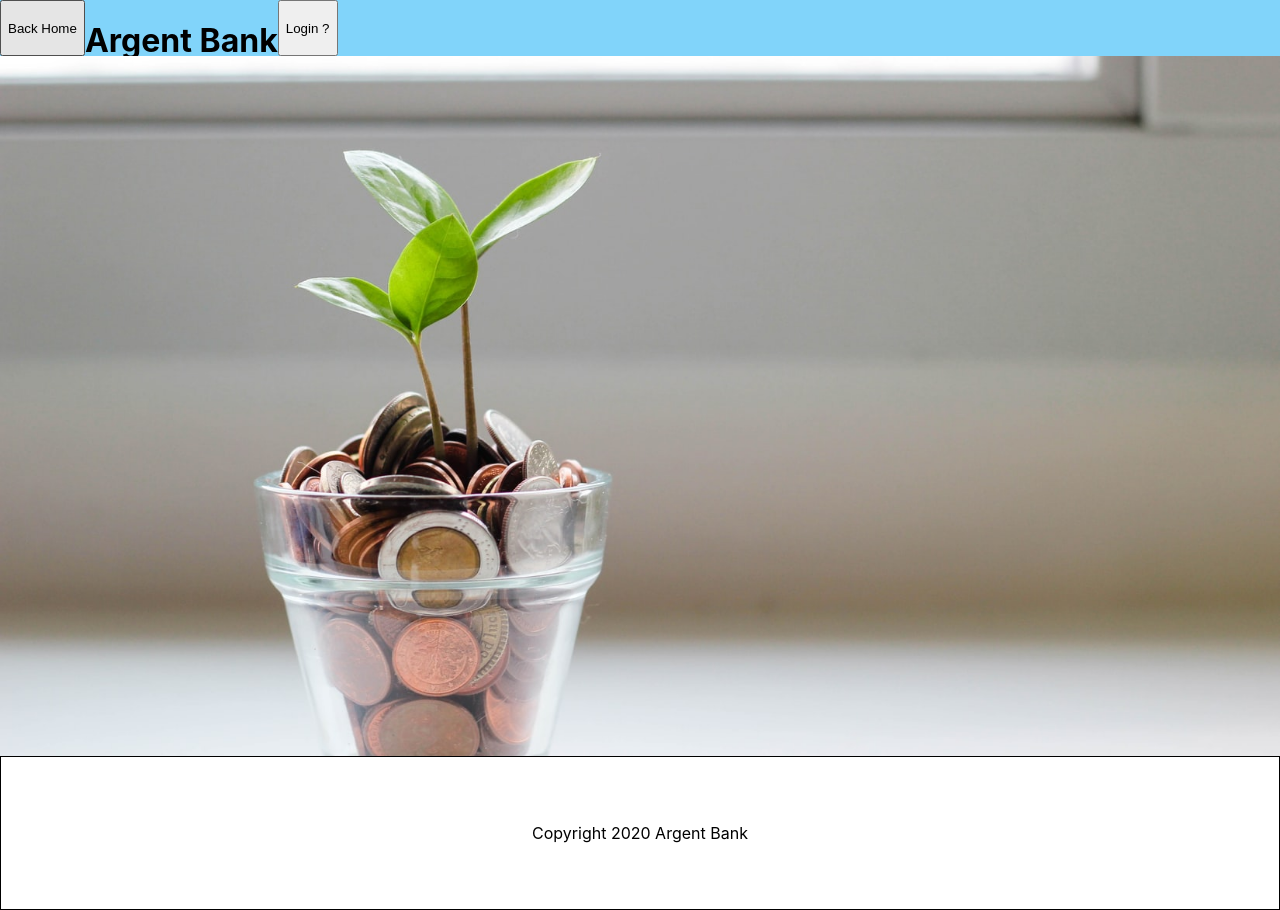
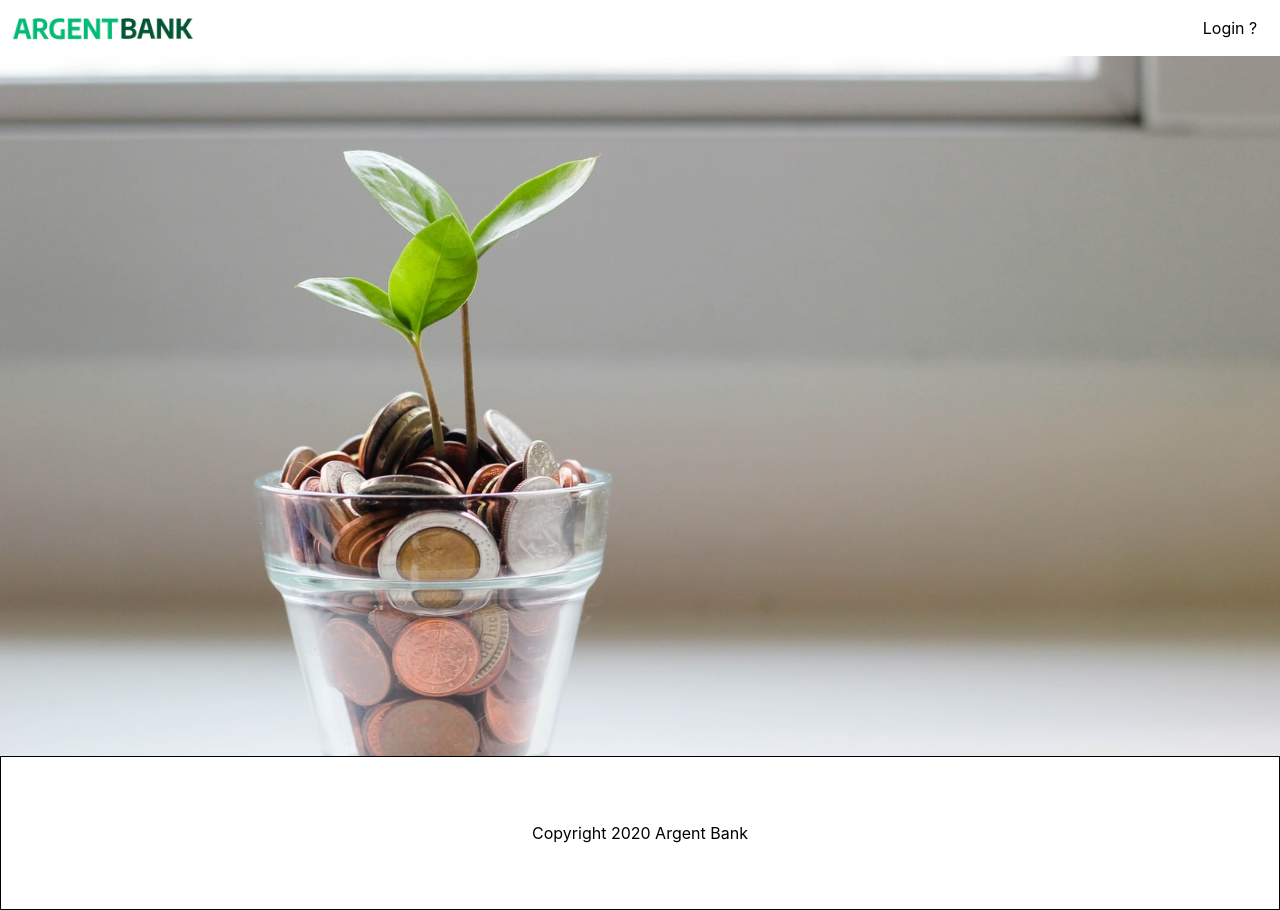
Before and after one commit to JorisMLN/JorisMonleon_13_17102022, a React (Create React App) app: page / in a window 1280 px wide. Built offline with nearby package versions, Linux system fonts and the light colour scheme.

Commit message:
Maj ui Header (model like)

```diff
--- a/src/features/home/Home.tsx
+++ b/src/features/home/Home.tsx
@@ -9,7 +9,7 @@ const Home : React.FC = () => {
     <>
       <div className='home'>
         <div className='banner'>
-          <img src={imageBanner} className='banner__image'></img>
+          <img alt='logo de la banque' src={imageBanner} className='banner__image'></img>
         </div>
         <Footer />
       </div>
--- a/src/features/login/Login.tsx
+++ b/src/features/login/Login.tsx
@@ -1,7 +1,10 @@
 import React, { LegacyRef, useRef } from 'react';
 import { useNavigate } from 'react-router-dom';
 import { useAppSelector, useAppDispatch } from '../reducer/hook';
-import { storeLogin, storeToken} from '../reducer/reducers';
+import {
+  storeLogin,
+  // storeToken
+} from '../reducer/reducers';
 import Footer from '../../layout/footer/Footer';
 
 const Login : React.FC= () => {
--- a/src/layout/capsule/Header.tsx
+++ b/src/layout/capsule/Header.tsx
@@ -1,5 +1,6 @@
 import React, { useEffect, useState } from 'react';
 import { useNavigate } from 'react-router-dom';
+import logo from '../../assets/argentBankLogo.png';
 
 const Header : React.FC = () => {
   const [isLogged, setIsLogged] = useState(false);
@@ -34,15 +35,18 @@ const Header : React.FC = () => {
       {
       isLogged === true ?
       <div className='header'>
-        <button onClick={toHomeFrame}> Back Home </button>
-        <h1> Argent Bank </h1>
-        <button onClick={logOut}> logOut </button>
+        <img alt='lien vers la home page' onClick={toHomeFrame} src={logo}></img>
+        <div className='header__rightSide'>
+          <div className='link' > Profile </div>
+          <div className='link' onClick={logOut}> Log Out </div>
+        </div>
       </div>
       :
       <div className='header'>
-        <button onClick={toHomeFrame}> Back Home </button>
-        <h1> Argent Bank </h1>
-        <button onClick={toLoginFrame}> Login ? </button>
+        <img alt='lien vers la home page' onClick={toHomeFrame} src={logo}></img>
+        <div className='header__rightSide'>
+          <div className='link' onClick={toLoginFrame}> Login ? </div>
+        </div>
       </div>
       }
     </>
--- a/src/layout/capsule/capsule.scss
+++ b/src/layout/capsule/capsule.scss
@@ -6,9 +6,30 @@
   height: 100vh;
 
   .header{
-    background-color: $secondary;
     height: 7vh;
+    display: flex;
+    justify-content: space-between;
 
-    display: flex;
+    &__rightSide{
+      width: 200px;
+      display: flex;
+      justify-content: flex-end;
+
+      button{
+        height: 100%;
+      }
+
+      .link{
+        width: 70px;
+        margin-right: 15px;
+        display: flex;
+        justify-content: space-around;
+        align-items: center;
+
+        &:hover{
+          text-decoration: underline;
+        }
+      }
+    }
   }
 }
```
